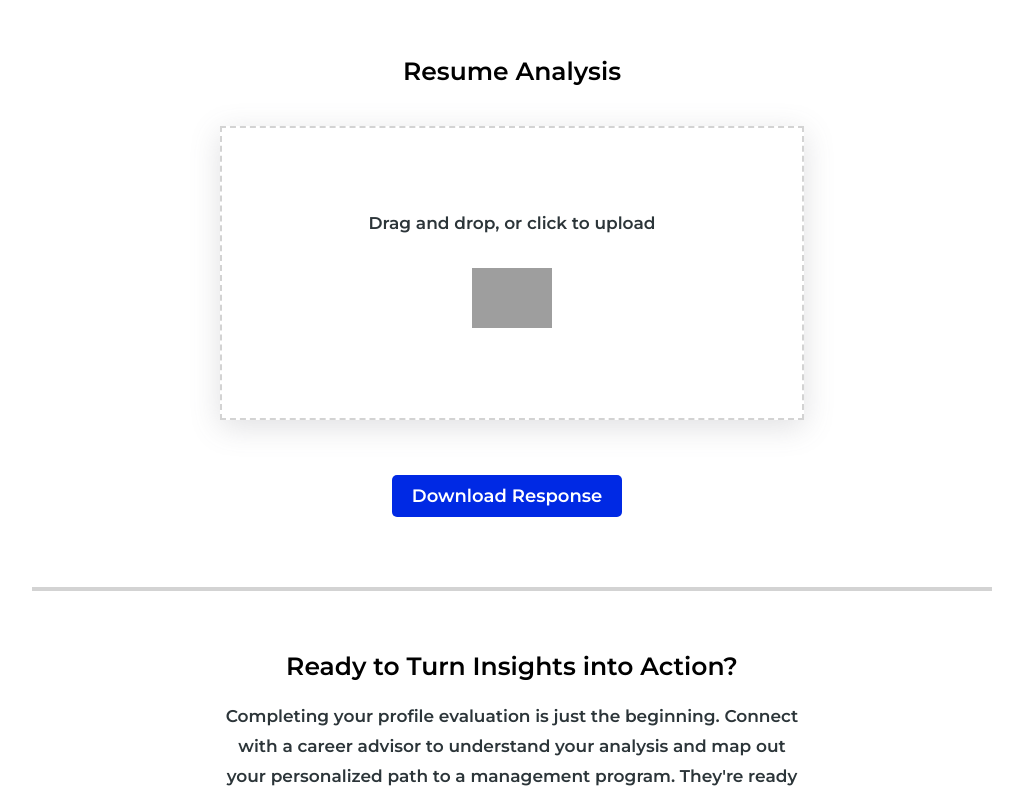
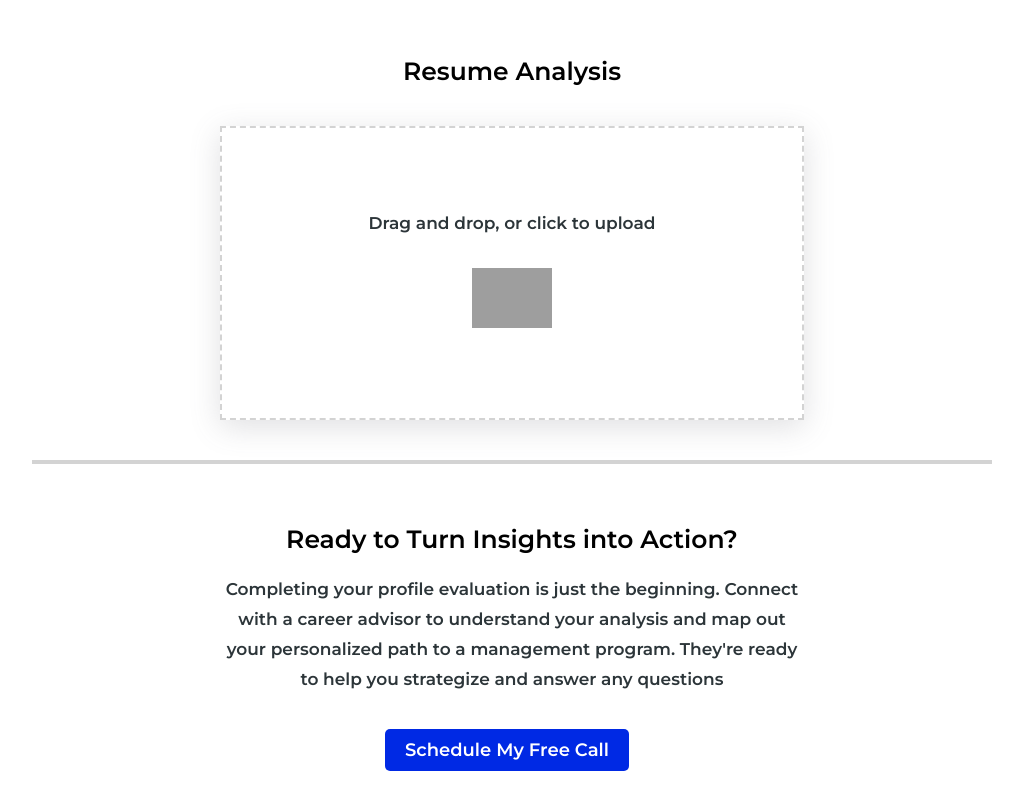
Before and after one commit to kazutokidigaya/profile-app-mern, a React (Create React App) app in the folder frontend/: page / in a window 1280 px wide. Shown: the part 2008-2804 px from the top of the page, without its empty margins (128-1151 px from the left). Built offline with nearby package versions, Linux system fonts and the light colour scheme; grey boxes are pictures that could not be loaded.

Commit message:
minor change

```diff
--- a/frontend/src/components/PDFUploader.js
+++ b/frontend/src/components/PDFUploader.js
@@ -477,13 +477,13 @@ const PDFUploader = () => {
             </div>
           )}
 
-          {/* {attempts && otpVerified && ( */}
-          <div className="download-button-container">
-            <button className="upload-button" onClick={downloadAIResponsePdf}>
-              Download Response
-            </button>
-          </div>
-          {/* )} */}
+          {attempts && otpVerified && (
+            <div className="download-button-container">
+              <button className="upload-button" onClick={downloadAIResponsePdf}>
+                Download Response
+              </button>
+            </div>
+          )}
           {!attempts && (
             <p className="usage-message">
               You have used your max allocated usage.
```
